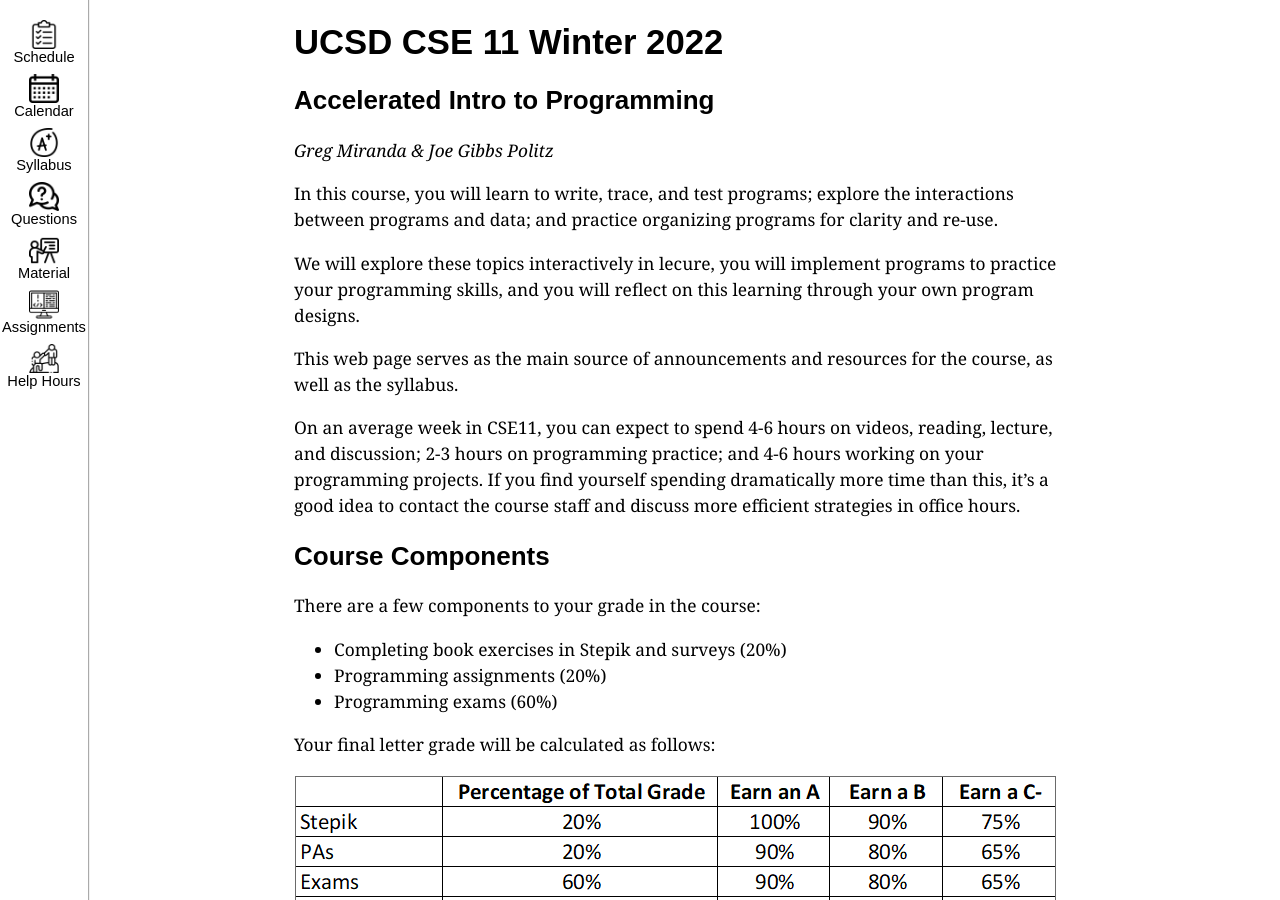
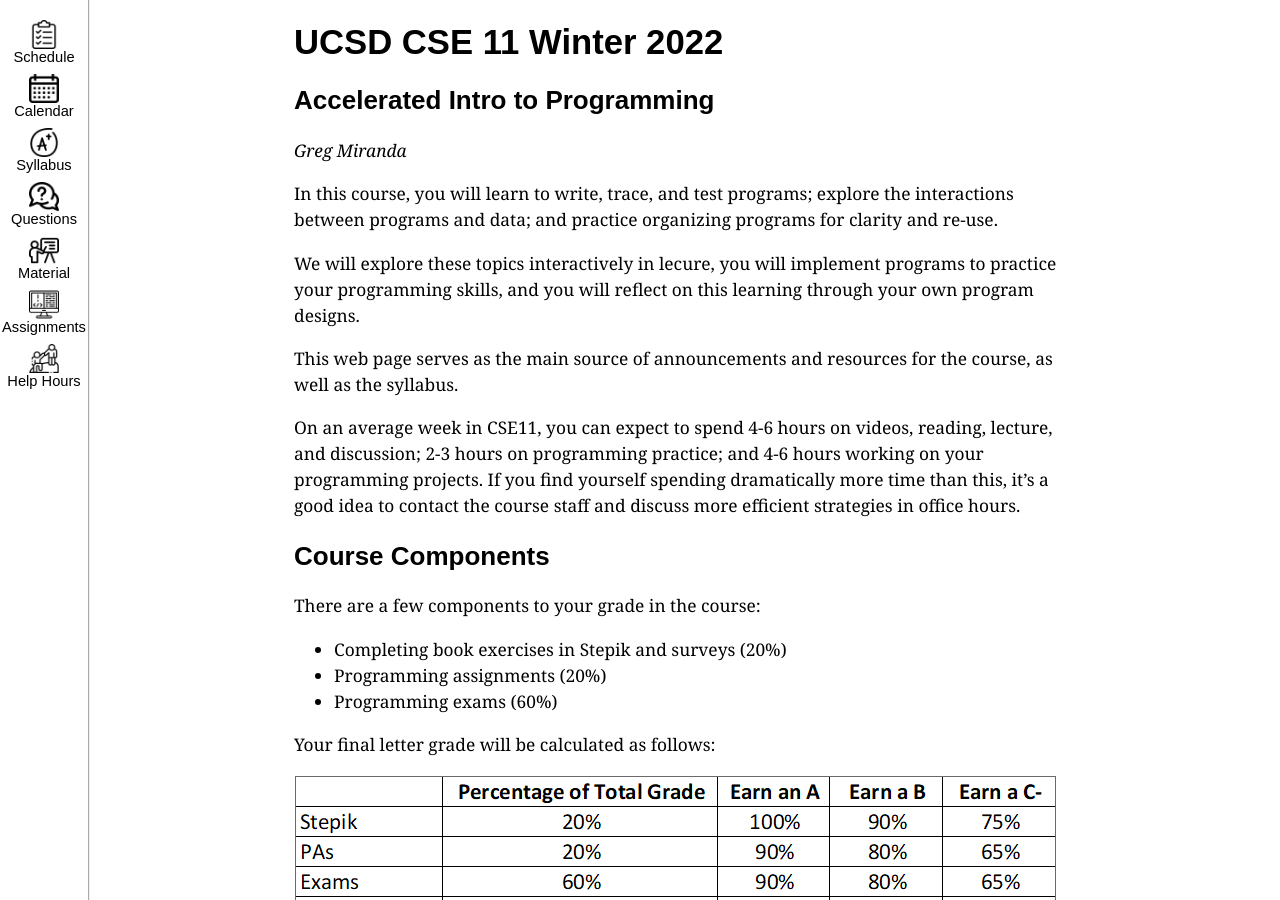
Before and after one commit to ucsd-cse11-w22/ucsd-cse11-w22.github.io, a Jekyll site: the page built from syllabus.md, in a window 1280 px wide and 900 px high. Built offline with Jekyll 4.4.1, drawn with Linux system fonts in a browser that asks for light colours.

Commit message:
Update syllabus.md

```diff
--- a/syllabus.md
+++ b/syllabus.md
@@ -7,7 +7,7 @@ doodle: "/doodle.png"
 # UCSD CSE 11 Winter 2022
 ## Accelerated Intro to Programming
 
-_Greg Miranda & Joe Gibbs Politz_
+_Greg Miranda_
 
 In this course, you will learn to write, trace, and test programs; explore the
 interactions between programs and data; and practice organizing programs for
```
